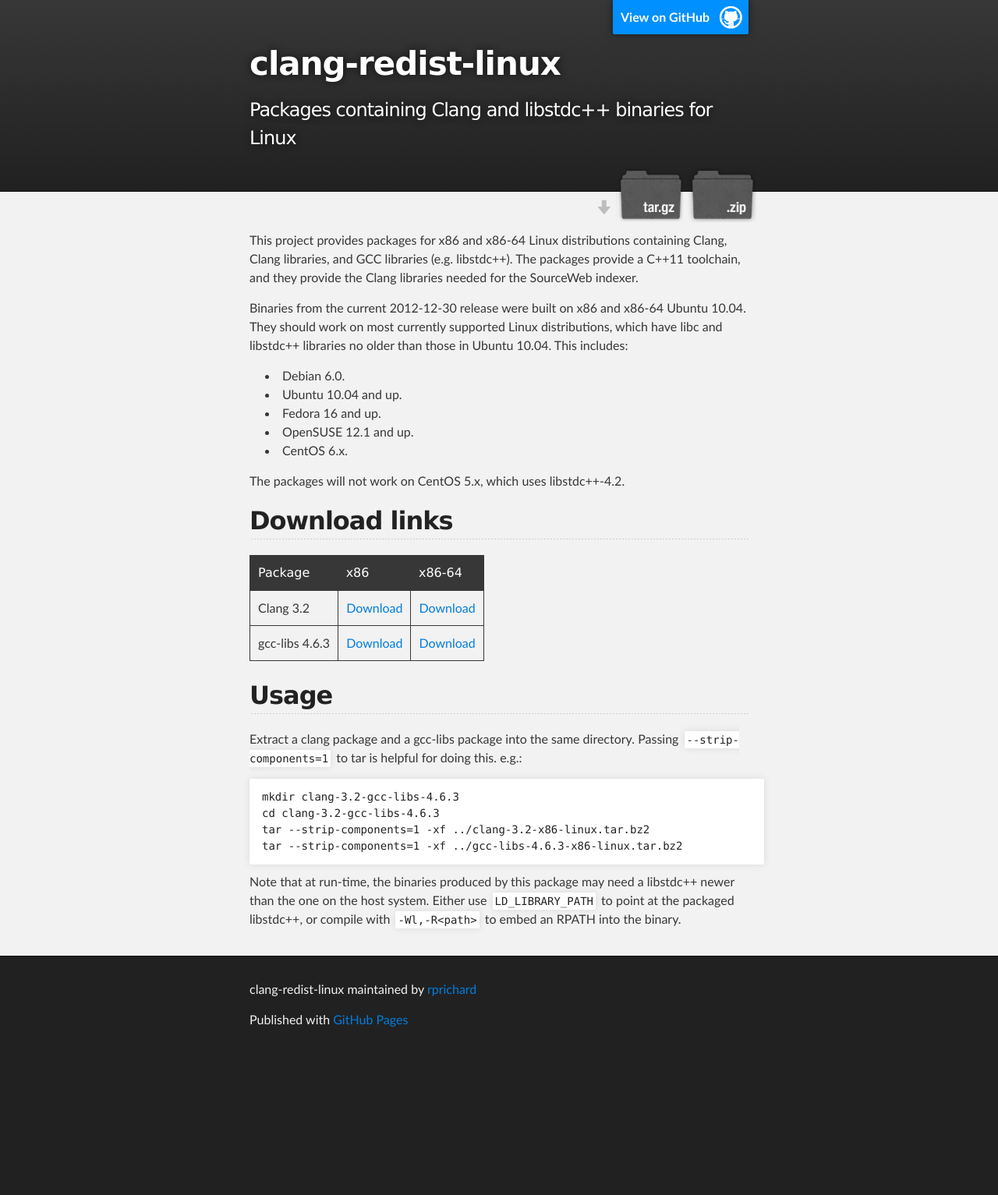
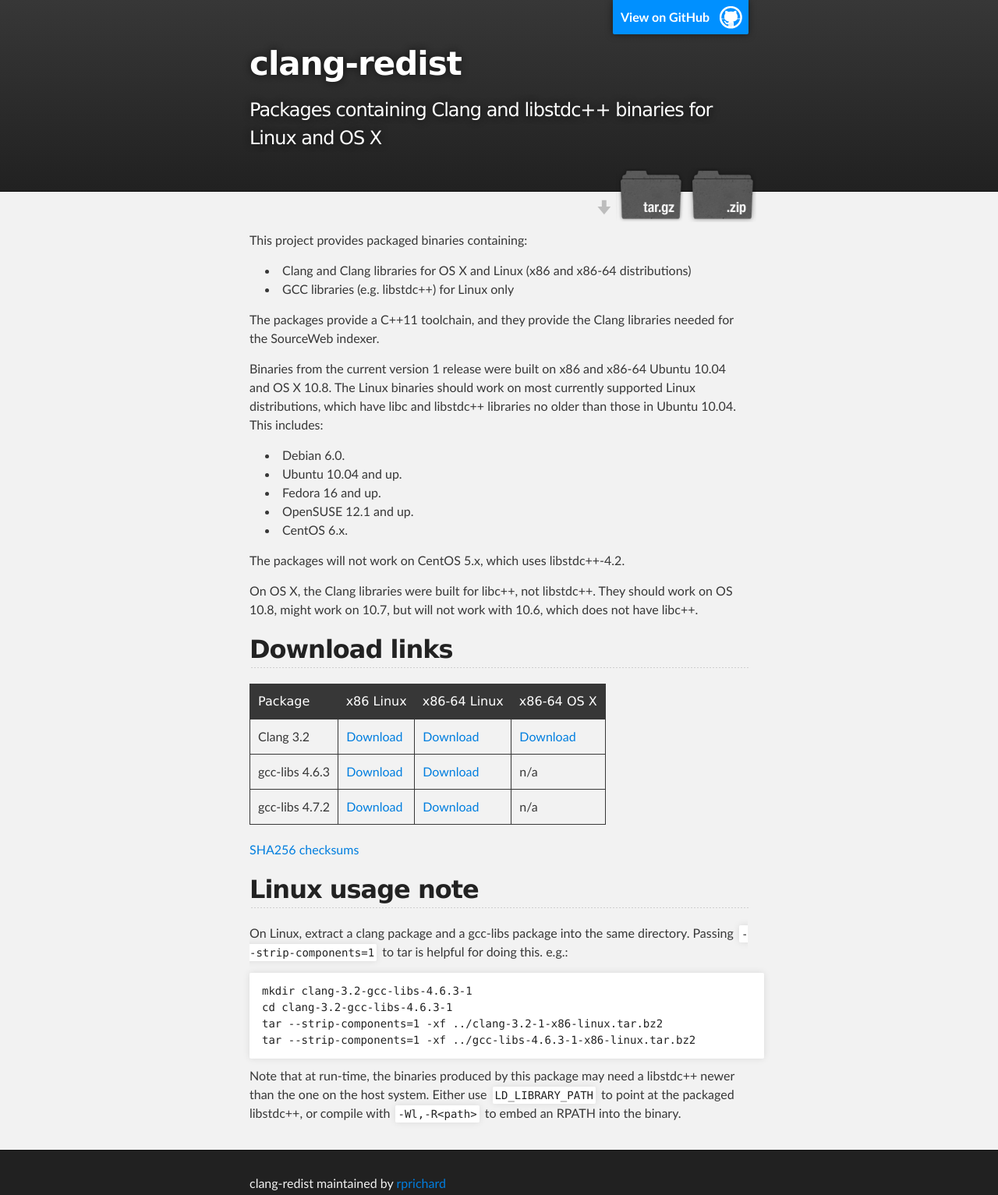
Before and after one commit to rprichard/clang-redist, a plain HTML site: page index.html in a window 1280 px wide. Shown: the top 1533 px of the page at 78% size. Before the commit the page ends 1355 px from the top, so only its background shows below. Drawn offline with Linux system fonts and the light colour scheme.

Commit message:
Create gh-pages branch via GitHub

```diff
--- a/index.html
+++ b/index.html
@@ -4,11 +4,11 @@
   <head>
     <meta charset='utf-8' />
     <meta http-equiv="X-UA-Compatible" content="chrome=1" />
-    <meta name="description" content="clang-redist-linux : Packages containing Clang and libstdc++ binaries for Linux" />
+    <meta name="description" content="clang-redist : Packages containing Clang and libstdc++ binaries for Linux and OS X" />
 
     <link rel="stylesheet" type="text/css" media="screen" href="stylesheets/stylesheet.css">
 
-    <title>clang-redist-linux</title>
+    <title>clang-redist</title>
   </head>
 
   <body>
@@ -16,14 +16,14 @@
     <!-- HEADER -->
     <div id="header_wrap" class="outer">
         <header class="inner">
-          <a id="forkme_banner" href="https://github.com/rprichard/clang-redist-linux">View on GitHub</a>
+          <a id="forkme_banner" href="https://github.com/rprichard/clang-redist">View on GitHub</a>
 
-          <h1 id="project_title">clang-redist-linux</h1>
-          <h2 id="project_tagline">Packages containing Clang and libstdc++ binaries for Linux</h2>
+          <h1 id="project_title">clang-redist</h1>
+          <h2 id="project_tagline">Packages containing Clang and libstdc++ binaries for Linux and OS X</h2>
 
             <section id="downloads">
-              <a class="zip_download_link" href="https://github.com/rprichard/clang-redist-linux/zipball/master">Download this project as a .zip file</a>
-              <a class="tar_download_link" href="https://github.com/rprichard/clang-redist-linux/tarball/master">Download this project as a tar.gz file</a>
+              <a class="zip_download_link" href="https://github.com/rprichard/clang-redist/zipball/master">Download this project as a .zip file</a>
+              <a class="tar_download_link" href="https://github.com/rprichard/clang-redist/tarball/master">Download this project as a tar.gz file</a>
             </section>
         </header>
     </div>
@@ -31,15 +31,18 @@
     <!-- MAIN CONTENT -->
     <div id="main_content_wrap" class="outer">
       <section id="main_content" class="inner">
-        <p>This project provides packages for x86 and x86-64 Linux distributions
-containing Clang, Clang libraries, and GCC libraries (e.g. libstdc++).  The
-packages provide a C++11 toolchain, and they provide the Clang libraries
+        <p>This project provides packaged binaries containing:</p>
+
+<ul>
+<li>Clang and Clang libraries for OS X and Linux (x86 and x86-64 distributions)</li>
+<li>GCC libraries (e.g. libstdc++) for Linux only</li>
+</ul><p>The packages provide a C++11 toolchain, and they provide the Clang libraries
 needed for the SourceWeb indexer.</p>
 
-<p>Binaries from the current 2012-12-30 release were built on x86 and x86-64
-Ubuntu 10.04.  They should work on most currently supported Linux distributions,
-which have libc and libstdc++ libraries no older than those in Ubuntu 10.04.
-This includes:</p>
+<p>Binaries from the current version 1 release were built on x86 and x86-64
+Ubuntu 10.04 and OS X 10.8.  The Linux binaries should work on most currently
+supported Linux distributions, which have libc and libstdc++ libraries no older
+than those in Ubuntu 10.04. This includes:</p>
 
 <ul>
 <li>Debian 6.0.</li>
@@ -49,33 +52,48 @@ This includes:</p>
 <li>CentOS 6.x.</li>
 </ul><p>The packages will not work on CentOS 5.x, which uses libstdc++-4.2.</p>
 
+<p>On OS X, the Clang libraries were built for libc++, not libstdc++.  They
+should work on OS 10.8, might work on 10.7, but will not work with 10.6, which
+does not have libc++.</p>
+
 <h2>Download links</h2>
 
 <table>
 <tr>
 <th>Package</th>
-<th>x86</th>
-<th>x86-64</th>
+<th>x86 Linux</th>
+<th>x86-64 Linux</th>
+<th>x86-64 OS X</th>
 </tr>
 <tr>
 <td>Clang 3.2</td>
-<td><a href="https://s3.amazonaws.com/rprichard-released-software/clang-redist-linux/release-20121230/clang-3.2-x86-linux.tar.bz2">Download</a></td>
-<td><a href="https://s3.amazonaws.com/rprichard-released-software/clang-redist-linux/release-20121230/clang-3.2-x86_64-linux.tar.bz2">Download</a></td>
+<td><a href="https://s3.amazonaws.com/rprichard-released-software/clang-redist/release-1/clang-3.2-1-x86-linux.tar.bz2">Download</a></td>
+<td><a href="https://s3.amazonaws.com/rprichard-released-software/clang-redist/release-1/clang-3.2-1-x86_64-linux.tar.bz2">Download</a></td>
+<td><a href="https://s3.amazonaws.com/rprichard-released-software/clang-redist/release-1/clang-3.2-1-x86_64-darwin.tar.bz2">Download</a></td>
 </tr>
 <tr>
 <td>gcc-libs 4.6.3</td>
-<td><a href="https://s3.amazonaws.com/rprichard-released-software/clang-redist-linux/release-20121230/gcc-libs-4.6.3-x86-linux.tar.bz2">Download</a></td>
-<td><a href="https://s3.amazonaws.com/rprichard-released-software/clang-redist-linux/release-20121230/gcc-libs-4.6.3-x86_64-linux.tar.bz2">Download</a></td>
+<td><a href="https://s3.amazonaws.com/rprichard-released-software/clang-redist/release-1/gcc-libs-4.6.3-1-x86-linux.tar.bz2">Download</a></td>
+<td><a href="https://s3.amazonaws.com/rprichard-released-software/clang-redist/release-1/gcc-libs-4.6.3-1-x86_64-linux.tar.bz2">Download</a></td>
+<td>n/a</td>
 </tr>
-</table><h2>Usage</h2>
+<tr>
+<td>gcc-libs 4.7.2</td>
+<td><a href="https://s3.amazonaws.com/rprichard-released-software/clang-redist/release-1/gcc-libs-4.7.2-1-x86-linux.tar.bz2">Download</a></td>
+<td><a href="https://s3.amazonaws.com/rprichard-released-software/clang-redist/release-1/gcc-libs-4.7.2-1-x86_64-linux.tar.bz2">Download</a></td>
+<td>n/a</td>
+</tr>
+</table><p><a href="https://s3.amazonaws.com/rprichard-released-software/clang-redist/release-1/sha256sums-installables.txt">SHA256 checksums</a></p>
 
-<p>Extract a clang package and a gcc-libs package into the same directory.
+<h2>Linux usage note</h2>
+
+<p>On Linux, extract a clang package and a gcc-libs package into the same directory.
 Passing <code>--strip-components=1</code> to tar is helpful for doing this.  e.g.:</p>
 
-<pre><code>mkdir clang-3.2-gcc-libs-4.6.3
-cd clang-3.2-gcc-libs-4.6.3
-tar --strip-components=1 -xf ../clang-3.2-x86-linux.tar.bz2
-tar --strip-components=1 -xf ../gcc-libs-4.6.3-x86-linux.tar.bz2
+<pre><code>mkdir clang-3.2-gcc-libs-4.6.3-1
+cd clang-3.2-gcc-libs-4.6.3-1
+tar --strip-components=1 -xf ../clang-3.2-1-x86-linux.tar.bz2
+tar --strip-components=1 -xf ../gcc-libs-4.6.3-1-x86-linux.tar.bz2
 </code></pre>
 
 <p>Note that at run-time, the binaries produced by this package may need a
@@ -88,7 +106,7 @@ RPATH into the binary.</p>
     <!-- FOOTER  -->
     <div id="footer_wrap" class="outer">
       <footer class="inner">
-        <p class="copyright">clang-redist-linux maintained by <a href="https://github.com/rprichard">rprichard</a></p>
+        <p class="copyright">clang-redist maintained by <a href="https://github.com/rprichard">rprichard</a></p>
         <p>Published with <a href="http://pages.github.com">GitHub Pages</a></p>
       </footer>
     </div>
```
Also changed, not shown: params.json (+1 -1 lines).
